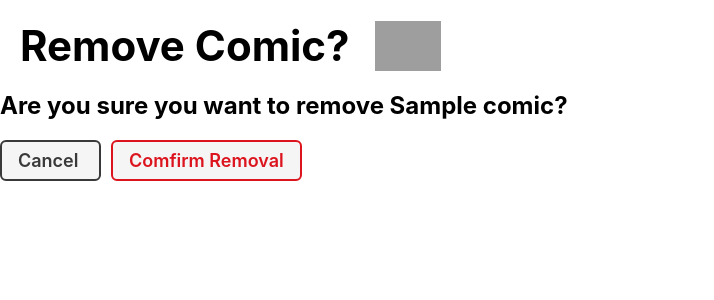
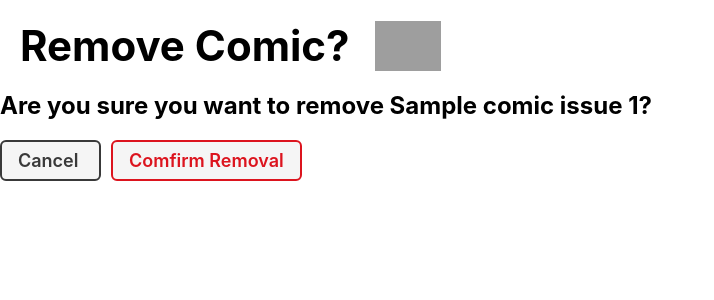
Before and after one commit to gentlevulture/figurecollector, a Django app: page /comics/1/delete/ in a window 1280 px wide. Shown: the part 54-354 px from the top of the page, without its empty margins (0-714 px from the left). Run offline with Django 3.2, Linux system fonts and the light colour scheme; tables that the repository leaves empty hold one stand-in row (values such as "Sample post"); grey boxes are pictures that could not be loaded.

Commit message:
modifyConfirmDeleteTemplate

```diff
--- a/main_app/templates/main_app/comic_confirm_delete.html
+++ b/main_app/templates/main_app/comic_confirm_delete.html
@@ -7,7 +7,7 @@
   <h1>Remove Comic?</h1>
   <img src="{% static 'i' %}" alt="A figure using a computer"/>
 </div>
-<h2>Are you sure you want to remove {{ object.title }}?</h2>
+<h2>Are you sure you want to remove {{ object.title }} issue {{ comic.issue }}?</h2>
 
 <form action="" method="POST" class="form">
   {% csrf_token %}
```
